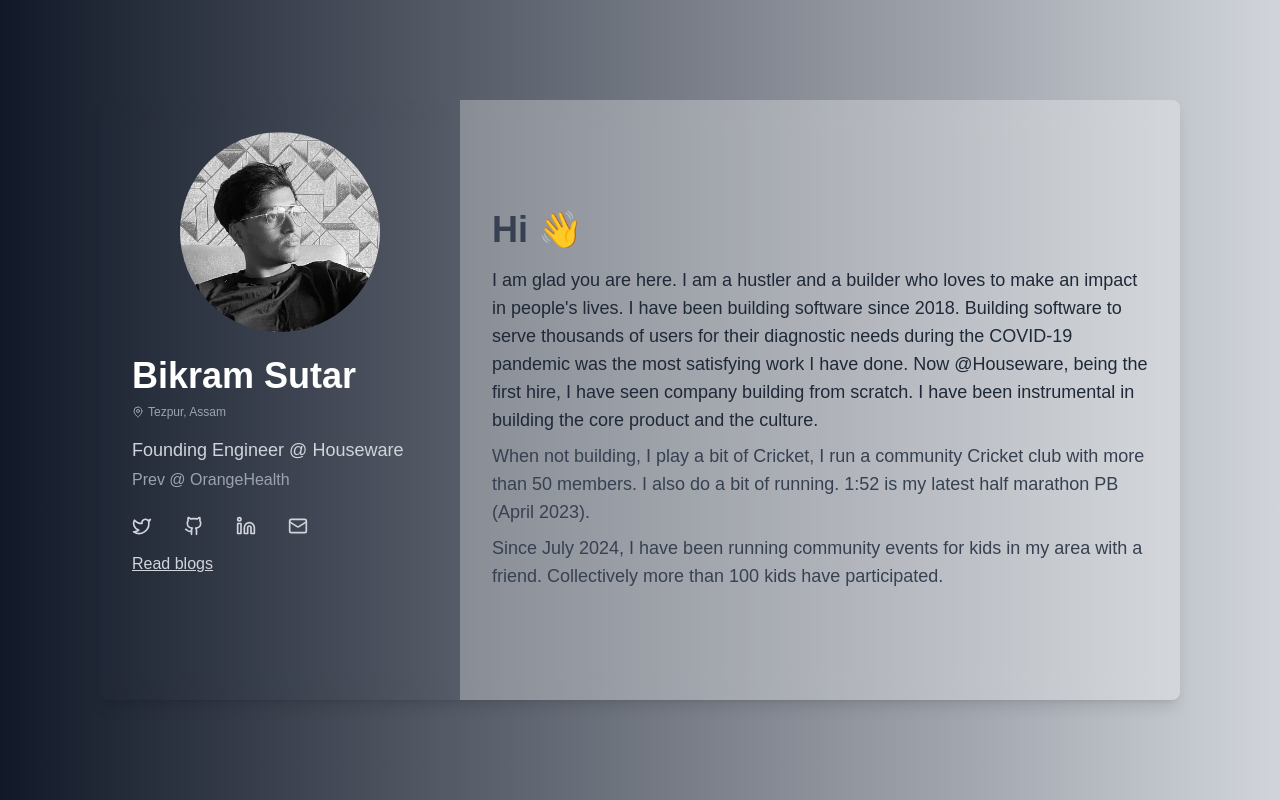
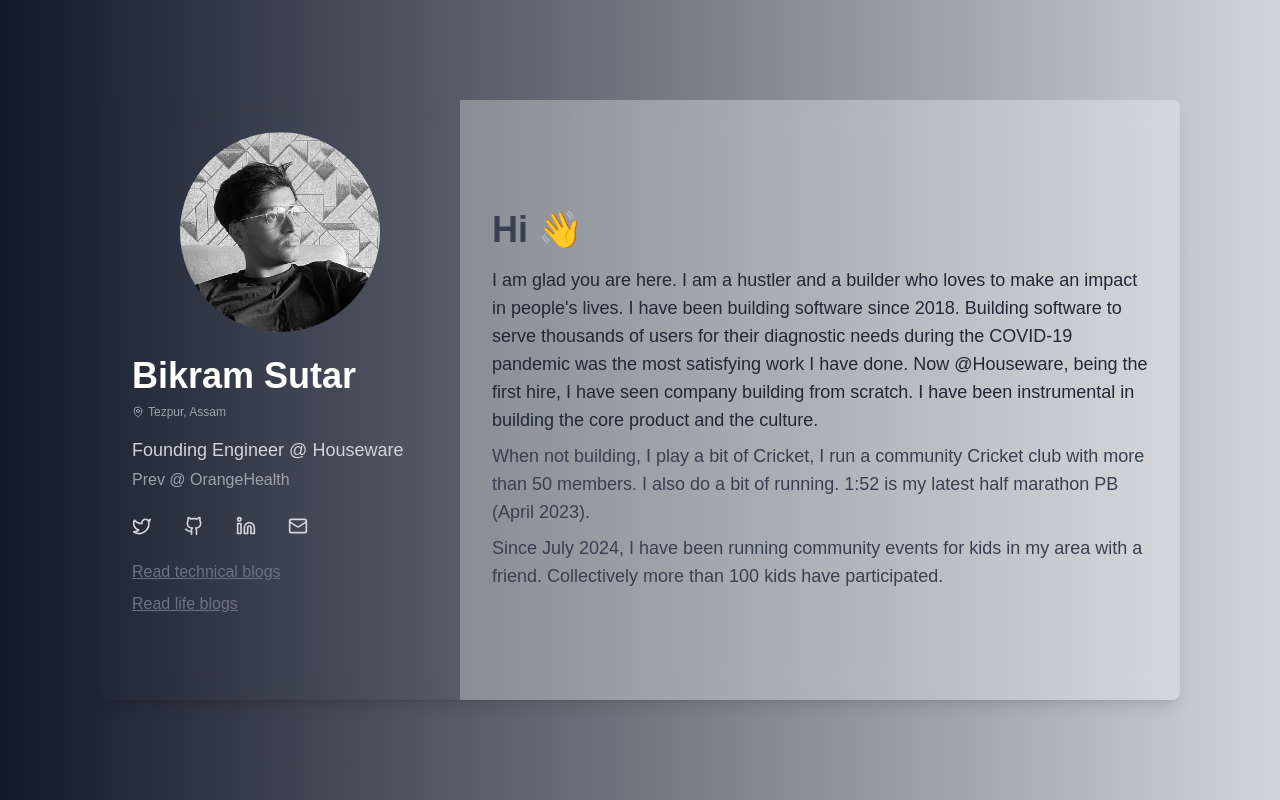
Before and after one commit to theBstar/theBstar.github.io, a Next.js app: page / in a window 1280 px wide. Built offline with nearby package versions, Linux system fonts and the light colour scheme.

Commit message:
add technical & life blog sections

```diff
--- a/src/app/page.tsx
+++ b/src/app/page.tsx
@@ -24,20 +24,30 @@ export default function Portfolio() {
             <h2 className="text-lg text-gray-300 mb-1">Founding Engineer @ Houseware</h2>
             <p className="text-gray-400 mb-6">Prev @ OrangeHealth</p>
 
-            <div className="flex justify-left space-x-8 mb-4  ">
+            <div className="flex justify-left space-x-8 mb-6">
               <SocialLink href="https://x.com/thebstar13" icon={<Twitter className="w-5 h-5" />} label="Twitter" />
               <SocialLink href="https://github.com/thebstar" icon={<Github className="w-5 h-5" />} label="GitHub" />
               <SocialLink href="https://www.linkedin.com/in/thebstar/" icon={<Linkedin className="w-5 h-5" />} label="LinkedIn" />
               <SocialLink href="mailto:6bikramsutar@gmail.com" icon={<Mail className="w-5 h-5" />} label="Email" />
             </div>
 
-            <a
-              href={"https://www.thebstar.com/blogs/"}
-              className="text-gray-300 hover:text-white transition-colors duration-200 underline"
-              aria-label={"Read blogs"}
-            >
-              Read blogs
-            </a>
+            <div className="flex flex-col gap-2 ">
+              <a
+                href={"https://medium.com/@theBstaR"}
+                className="text-gray-500 hover:text-white transition-colors duration-200 underline"
+                aria-label={"Read Technical blogs"}
+              >
+                Read technical blogs
+              </a>
+              <a
+                href={"https://www.thebstar.com/blogs/"}
+                className="text-gray-500 hover:text-white transition-colors duration-200 underline"
+                aria-label={"Read blogs"}
+              >
+                Read life blogs
+              </a>
+            </div>
+
           </div>
 
           {/* Right column */}
```
